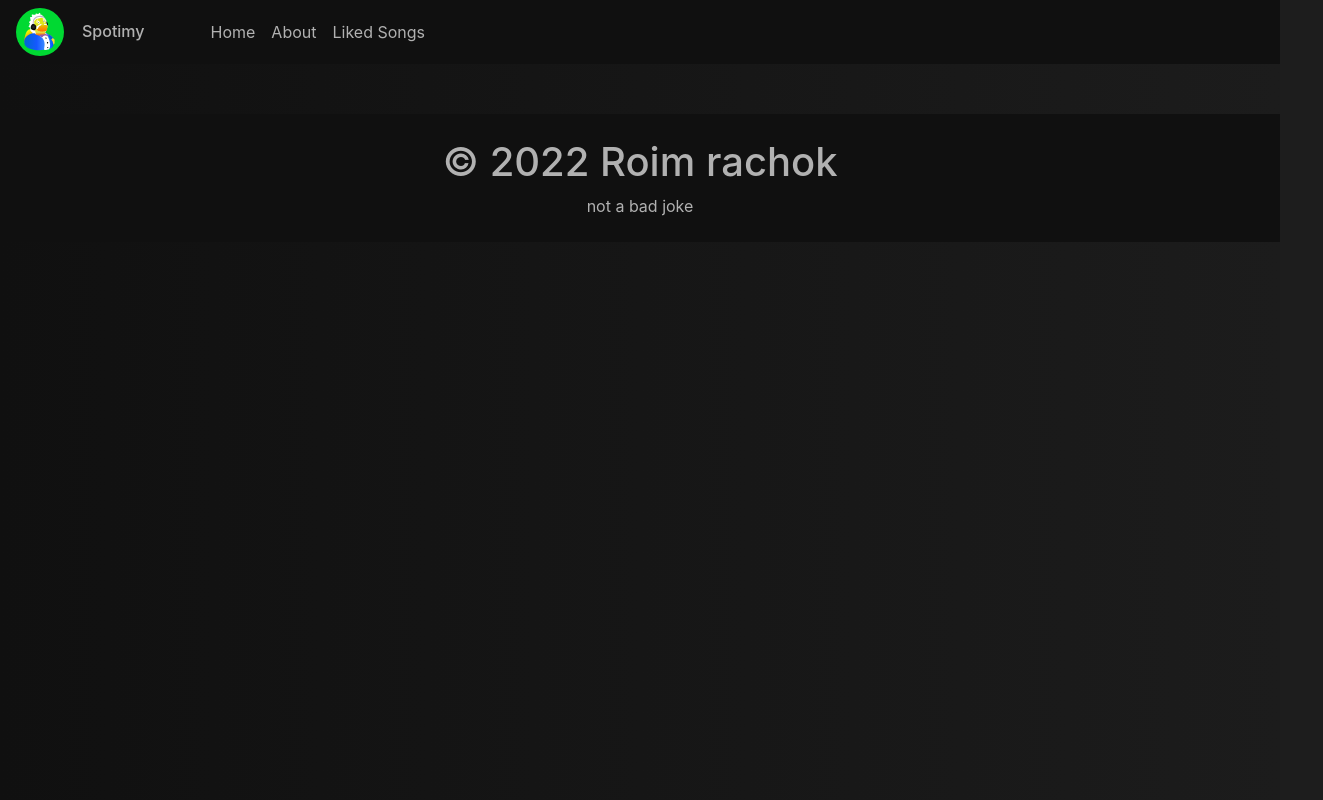
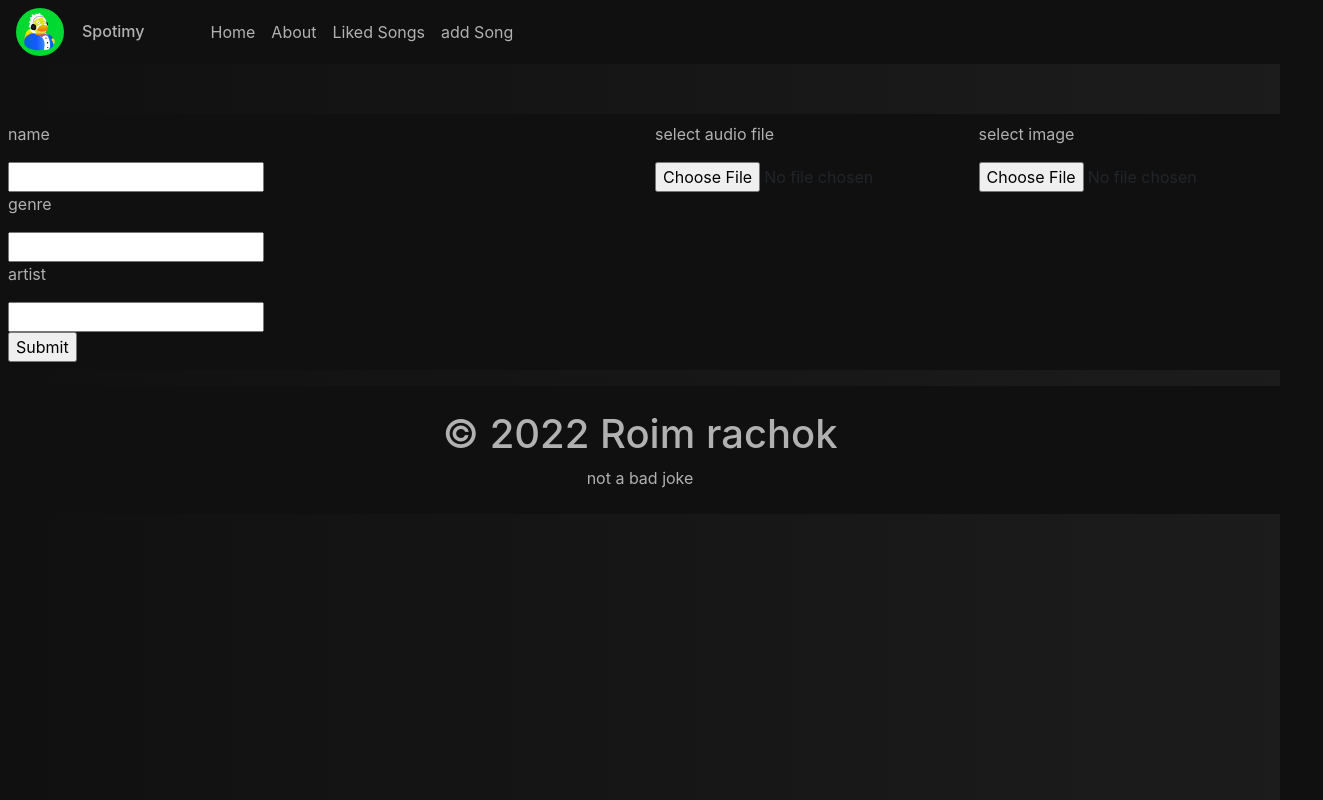
Before and after one commit to 02roeeNnavon/spotimy2, a React (Create React App) app in the folder client/: page /addSong in a window 1280 px wide. Shown: the whole page, 1323 px wide, since content can reach past the window. Built offline with nearby package versions, Linux system fonts and the light colour scheme.

Commit message:
addSong page

```diff
--- a/client/src/App.js
+++ b/client/src/App.js
@@ -3,6 +3,7 @@ import SiteHeader from "./components/SiteHeader";
 import SiteFooter from "./components/SiteFooter";
 import { Routes, Route } from "react-router-dom";
 import About from "./pages/About";
+import CreateSongPage from "./pages/CreateSongPage";
 import Home from "./pages/Home";
 import SongPage from "./pages/SongPage";
 import LikesPages from "./pages/LikesPages";
@@ -14,6 +15,7 @@ function App() {
       <Routes>
         <Route path="/About" element={<About />} />
         <Route path="/" element = {<Home />} />
+        <Route path="/addSong" element = {<CreateSongPage />} />
         <Route path="/Song/:id" element = {<SongPage/>}/>
         <Route path="/SongLiked" element = {<LikesPages/>}/>
       </Routes>
--- a/client/src/components/SiteHeader.jsx
+++ b/client/src/components/SiteHeader.jsx
@@ -28,6 +28,12 @@ export default function SiteHeader(props) {
                         <span className="sr-only"></span>
                         </Link>
                     </li>
+                    <li className="nav-item active">
+                        <Link className="nav-link text-defult" to="/addSong">
+                        {props.page == "addSong" ? <b>create page</b> : "add Song"}{" "}
+                        <span className="sr-only"></span>
+                        </Link>
+                    </li>
                 </ul>
             </div>
         </nav>
--- a/client/src/components/SongList.jsx
+++ b/client/src/components/SongList.jsx
@@ -24,6 +24,7 @@ export default class SongList extends Component {
       saveToStorage("likedSongs", likedStorage);
     }
     this.setState({liked:loadFromStorage("likedSongs")});
+    if(this.props.onLike) this.props.onLike(id);
   };
 
   isInLiked(id) {
--- /dev/null
+++ b/client/src/pages/CreateSongPage.jsx
@@ -0,0 +1,37 @@
+import React, { Component } from "react";
+
+export default class CreateSongPage extends Component {
+  handleSubmit() {}
+
+  render() {
+    return (
+      <form>
+        <div className="row mb-3 p-2 flex-lg-row flex-sm-column bg-header">
+          <div className="col-md-6">
+            <p className="text-defult">name</p>
+            <input type="text" />
+            <p className="text-defult">genre</p>
+            <input type="text" />
+            <p className="text-defult">artist</p>
+            <input type="text" />
+            <br />
+            <input type="button" value="Submit" onClick={this.handleSubmit} />
+          </div>
+          <div className="col-md-3">
+            <p className="text-defult">select audio file</p>
+            <input type="file" id="soundFile" accept="audio/*" />
+          </div>
+          <div className="col-md-3">
+            <p className="text-defult">select image</p>
+            <input
+              type="file"
+              id="avatar"
+              name="avatar"
+              accept="image/png, image/jpeg"
+            ></input>
+          </div>
+        </div>
+      </form>
+    );
+  }
+}
```
Also changed, not shown: client/src/pages/LikesPages.jsx (+6 -6 lines), client/src/Styles/style.css (line endings or trailing spaces), 1 other file (tests, documents, lock files or other folders).
